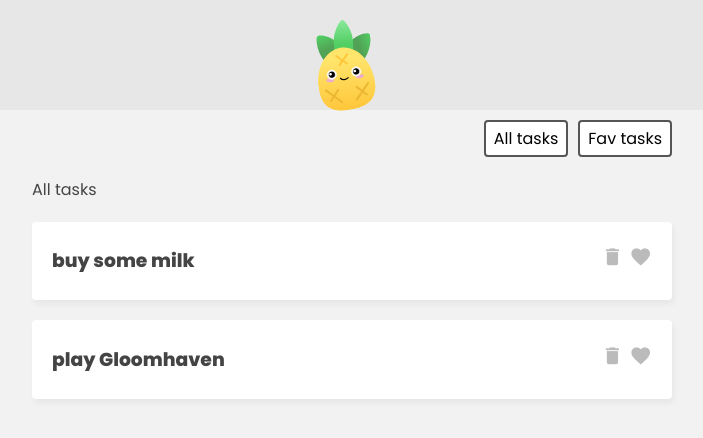
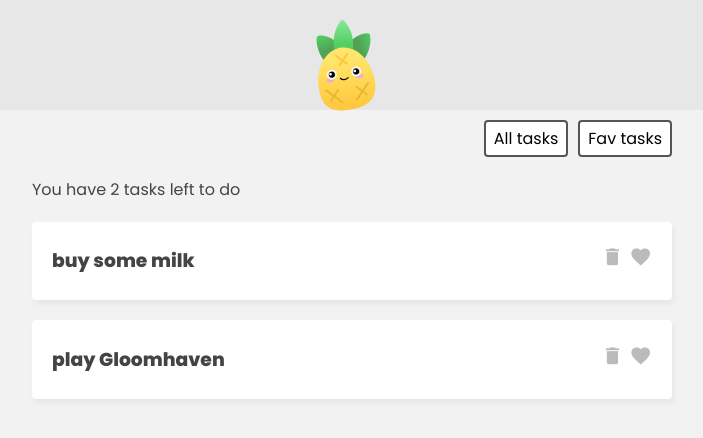
Before and after one commit to Jonathaneche/Pinia-ToDoList, a Vue app: page / in a window 1280 px wide. Shown: the top 438 px of the page, without its empty margins (288-991 px from the left). Built offline with nearby package versions, Linux system fonts and the light colour scheme.

Commit message:
usamos en app.vue los getters totalCount y favCount

```diff
--- a/src/App.vue
+++ b/src/App.vue
@@ -14,7 +14,7 @@
 
     <!--All tasks list -->
     <div class="task-list" v-if="filter === 'all'">
-      <p>All tasks</p>
+      <p>You have {{ taskStore.totalCount }} tasks left to do</p>
       <div v-for="task in taskStore.tasks" :key="task.id"> <!-- Aqui estamos usando el estado tasks que contiene todas las tareas-->
       <TaskDetails :task="task"/>
     </div>
@@ -22,7 +22,7 @@
 
         <!-- favs tasks list -->
       <div class="task-list" v-if="filter === 'favs'">
-        <p>Fav tasks</p>
+        <p>You have {{ taskStore.favCount }} fav tasks left to do</p>
         <div v-for="task in taskStore.favs" :key="task.id"> <!-- Aqui estamos usando el getter favs que contiene las tareas favoritas-->
         <TaskDetails :task="task"/>
       </div>
--- a/src/store/TaskStore.js
+++ b/src/store/TaskStore.js
@@ -11,21 +11,21 @@ export const useTaskStore = defineStore("taskStore", {
     favs() {
       return this.tasks.filter((task) => task.isFav);
     },
-    //FavCount se explica en un comentario abajo, mirar.
-    FavCount() {
+    //favCount se explica en un comentario abajo, mirar.
+    favCount() {
       return this.tasks.reduce((previewsValue, currentValue) => {
         return currentValue.isFav ? previewsValue + 1 : previewsValue;
       }, 0);
     },
-    //Definiendo TotalCount usando arrow function para apreder ambas sintaxis, se debe pasar el state como argumento dentro de la funcion flecha para poder acceder a esos datos, (se realiza de esta manera cuando se usa esta sintaxis)
-    TotalCount: (state) => {
+    //Definiendo totalCount usando arrow function para apreder ambas sintaxis, se debe pasar el state como argumento dentro de la funcion flecha para poder acceder a esos datos, (se realiza de esta manera cuando se usa esta sintaxis)
+    totalCount: (state) => {
       return state.tasks.length;
     },
   },
 });
 
 /*
-La función FavCount() utiliza el método reduce() en la matriz tasks para iterar sobre cada tarea y acumular el número de tareas favoritas.
+La función favCount() utiliza el método reduce() en la matriz tasks para iterar sobre cada tarea y acumular el número de tareas favoritas.
 
 El método reduce() toma una función de devolución de llamada y un valor inicial. En este caso, la función de devolución de llamada se define como una función de flecha con dos parámetros: previousValue (valor anterior) y currentValue (valor actual). La función de devolución de llamada comprueba si currentValue.isFav es verdadero. Si es verdadero, se incrementa el contador previousValue en 1 y se devuelve como el nuevo valor anterior. Si currentValue.isFav es falso, simplemente se devuelve el valor anterior sin cambios.
 
@@ -33,5 +33,5 @@ La función reduce() se ejecuta una vez para cada elemento en la matriz tasks y
 
 El segundo argumento de reduce() es el valor inicial, que en este caso se establece en 0. Esto significa que previousValue se inicializa en 0 antes de comenzar a iterar sobre las tareas.
 
-En resumen, la función FavCount() recorre la matriz tasks y cuenta el número de tareas que tienen la propiedad isFav establecida en true, devolviendo ese recuento total.
+En resumen, la función favCount() recorre la matriz tasks y cuenta el número de tareas que tienen la propiedad isFav establecida en true, devolviendo ese recuento total.
 */
```
